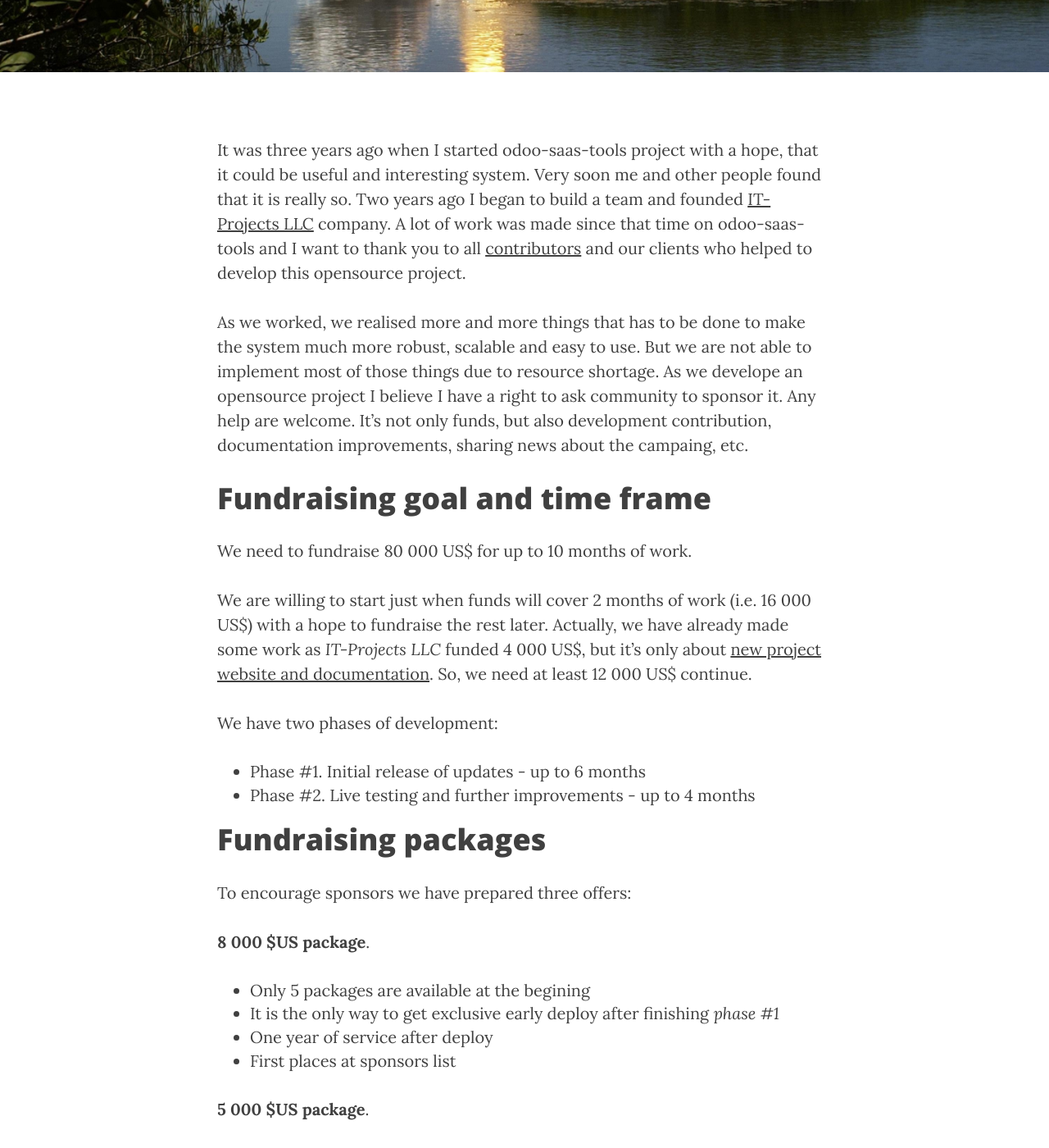
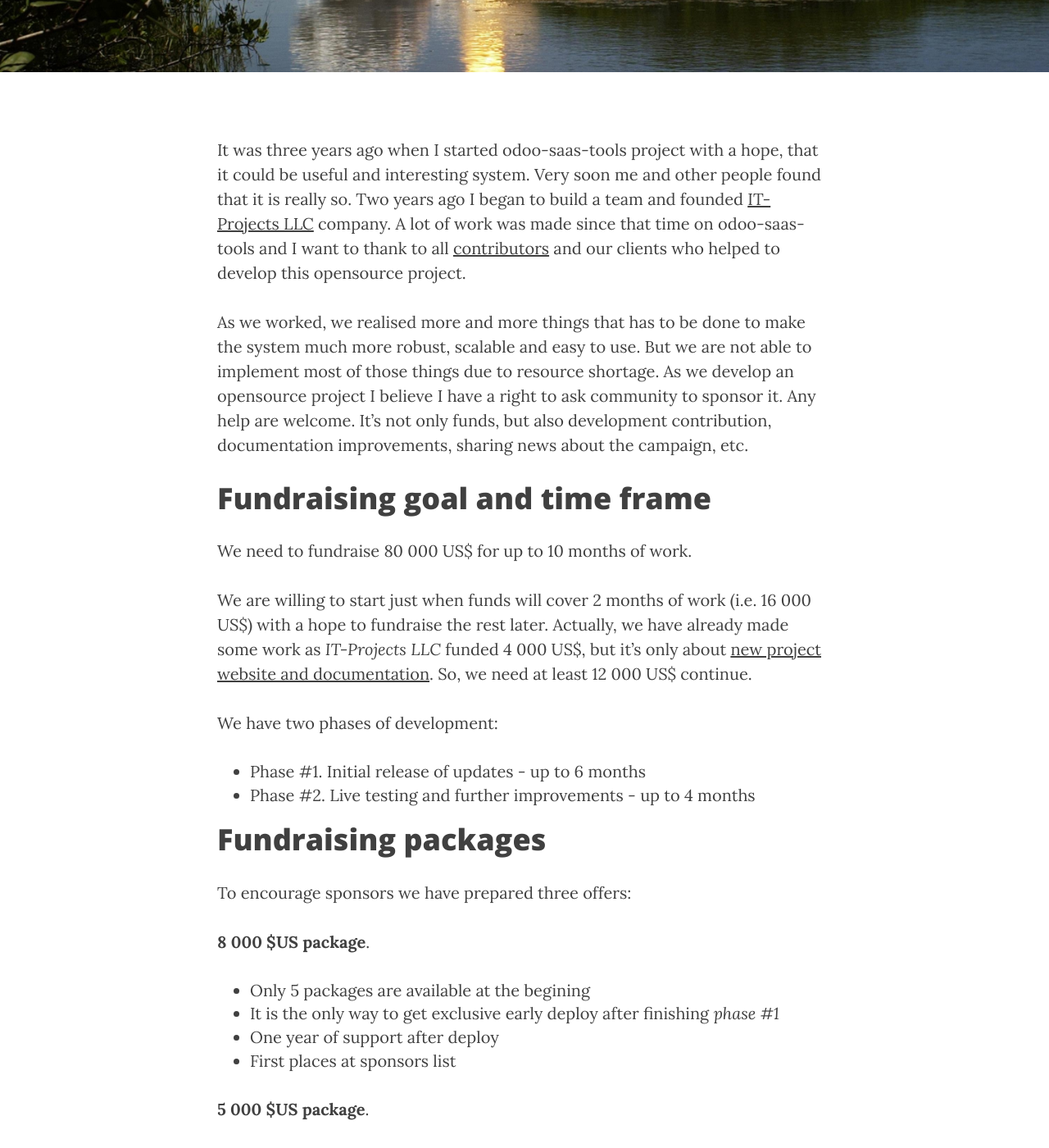
Before and after one commit to it-projects-llc/odoo-saas-tools, a Jekyll site: the page built from _posts/2017-06-06-fundraising-campaign.md, in a window 1280 px wide and 1400 px high, scrolled down 452 px. Shown: the whole window at 82% size. Built offline with Jekyll 4.4.1, drawn with Linux system fonts in a browser that asks for light colours; nearby versions of some CDN libraries; comment, search, counter and statistics services are not loaded; some of the changed text lies outside the part shown.

Commit message:
[DOC] corrected fundraising documentation

```diff
--- a/_posts/2017-06-06-fundraising-campaign.md
+++ b/_posts/2017-06-06-fundraising-campaign.md
@@ -9,9 +9,9 @@
 tags: [ Fundraising ]
 ---
 
-It was three years ago when I started odoo-saas-tools project with a hope, that it could be useful and interesting system. Very soon me and other people found that it is really so. Two years ago I began to build a team and founded [IT-Projects LLC](https://www.it-projects.info/) company. A lot of work was made since that time on odoo-saas-tools and I want to thank you to all [contributors](https://github.com/it-projects-llc/odoo-saas-tools/graphs/contributors) and our clients who helped to develop this opensource project.
+It was three years ago when I started odoo-saas-tools project with a hope, that it could be useful and interesting system. Very soon me and other people found that it is really so. Two years ago I began to build a team and founded [IT-Projects LLC](https://www.it-projects.info/) company. A lot of work was made since that time on odoo-saas-tools and I want to thank to all [contributors](https://github.com/it-projects-llc/odoo-saas-tools/graphs/contributors) and our clients who helped to develop this opensource project.
 
-As we worked, we realised more and more things that has to be done to make the system much more robust, scalable and easy to use. But we are not able to implement most of those things due to resource shortage. As we develope an opensource project I believe I have a right to ask community to sponsor it. Any help are welcome. It's not only funds, but also development contribution, documentation improvements, sharing news about the campaing, etc.
+As we worked, we realised more and more things that has to be done to make the system much more robust, scalable and easy to use. But we are not able to implement most of those things due to resource shortage. As we develop an opensource project I believe I have a right to ask community to sponsor it. Any help are welcome. It's not only funds, but also development contribution, documentation improvements, sharing news about the campaign, etc.
 
 Fundraising goal and time frame
 ===============================
@@ -34,27 +34,27 @@
 
 * Only 5 packages are available at the begining
 * It is the only way to get exclusive early deploy after finishing *phase #1*
-* One year of service after deploy
+* One year of support after deploy
 * First places at sponsors list
 
 **5 000 $US package**.
 
 * Only 5 packages are available at the begining
 * Priority deploy after finishing *phase #2*
-* Half year of service after deploy
+* Half year of support after deploy
 * Second places at sponsors list
 
 **1 000 $US package**.
 
 * Unlimited packages are available before finishing *phase #1* or before reaching the fundraising goal
 * Deploy after finishing *phase #2*
-* One month of service after deploy
+* One month of support after deploy
 * Third places at sponsors list
 
 Interested?
 ===========
 
-Contact as by email: <a href="mailto:saas@it-projects.info">saas@it-projects.info</a>
+Contact us by email: <a href="mailto:saas@it-projects.info">saas@it-projects.info</a>
 
 The Updates
 ===========
```
Also changed, not shown: other parts of _posts/2017-06-06-fundraising-campaign.md (+3 -3 lines).
